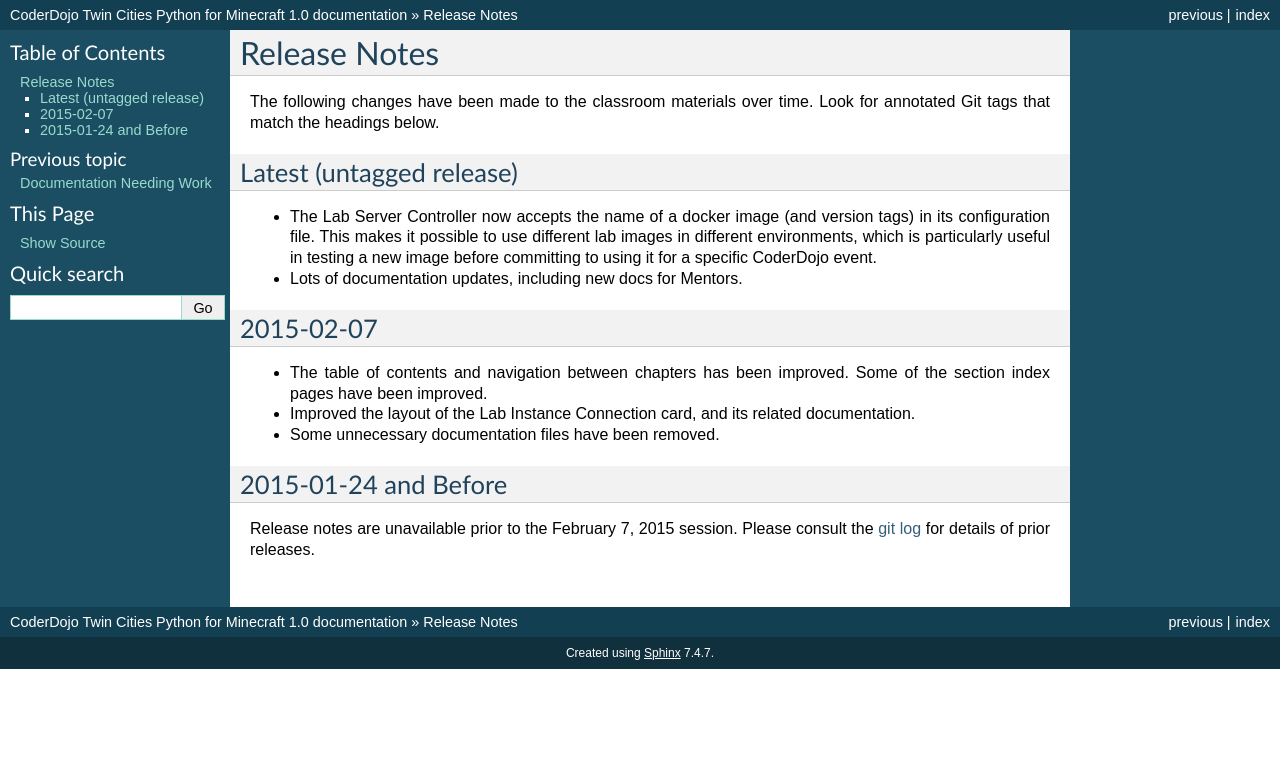
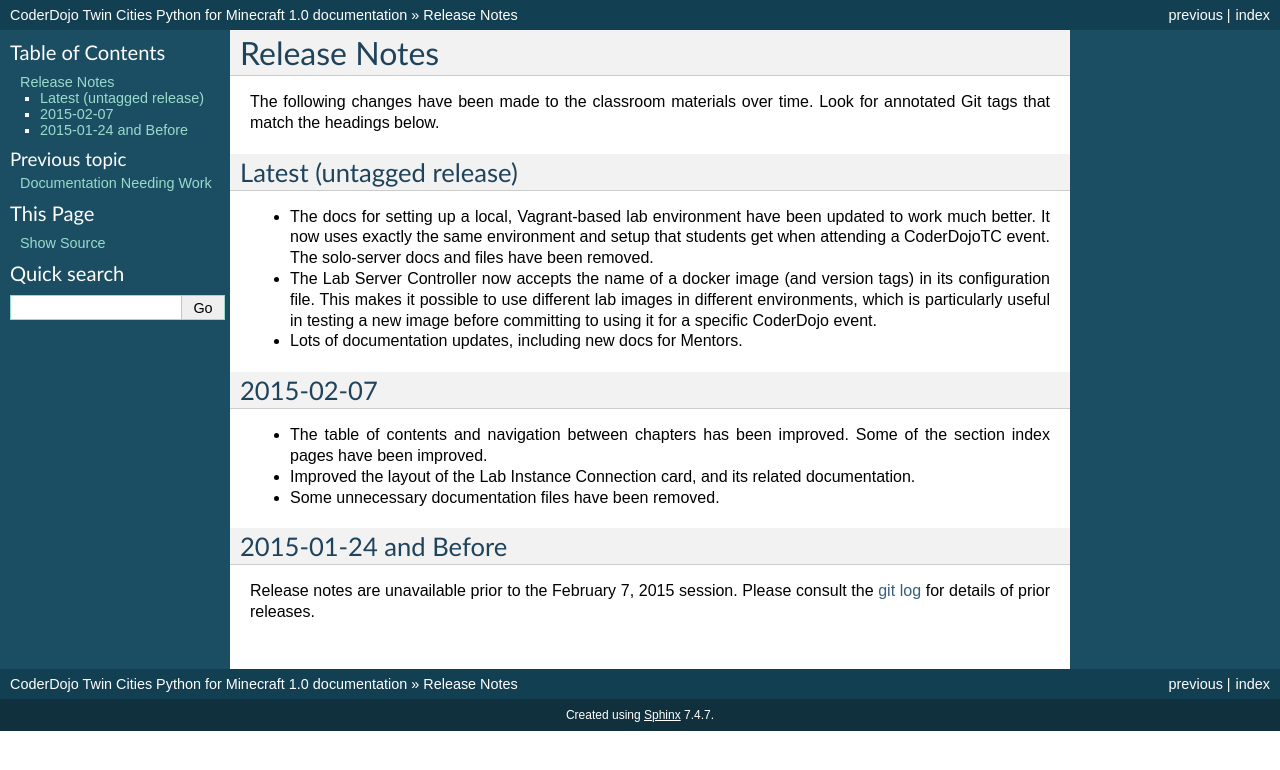
Before and after one commit to CoderDojoTC/python-minecraft, a Sphinx documentation site: the page built from docs/release-notes.rst, in a window 1280 px wide. Shown: the top 770 px of the page. Built offline with Sphinx 7.4.7, drawn with Linux system fonts in a browser that asks for light colours.

Commit message:
Updated release notes.

```diff
--- a/docs/release-notes.rst
+++ b/docs/release-notes.rst
@@ -8,6 +8,11 @@
 
 Latest (untagged release)
 =========================
+
+* The docs for setting up a local, Vagrant-based lab environment have
+  been updated to work much better. It now uses exactly the same
+  environment and setup that students get when attending a CoderDojoTC
+  event. The solo-server docs and files have been removed.
 
 * The Lab Server Controller now accepts the name of a docker image
   (and version tags) in its configuration file. This makes it possible
```
